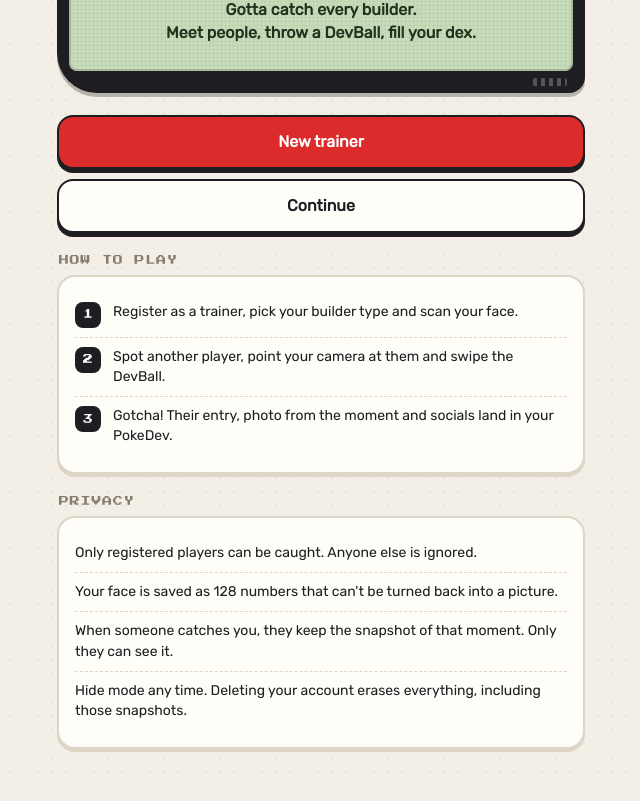
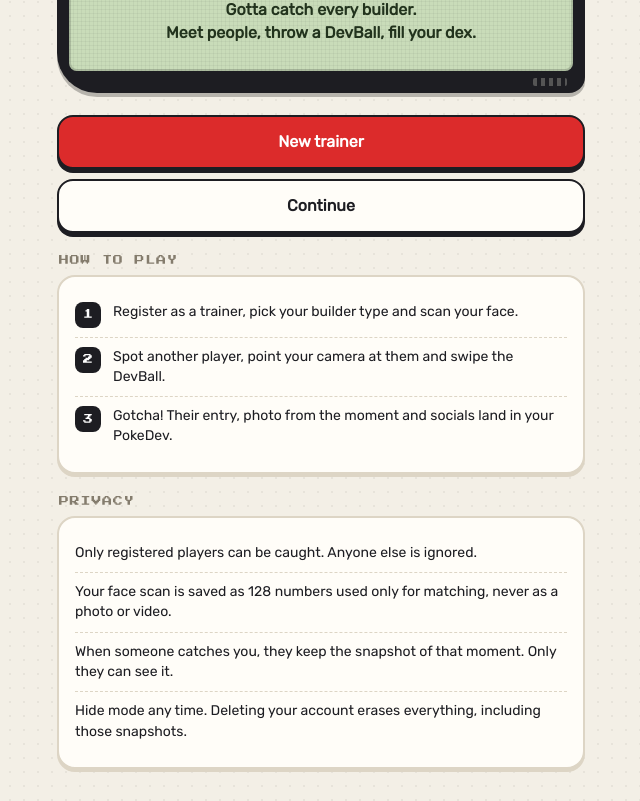
Before and after one commit to DivyanshGoel20/PokeDev, a Next.js app: page / in a window 1280 px wide. Shown: the part 355-1156 px from the top of the page, without its empty margins (319-959 px from the left). Built offline with nearby package versions, Linux system fonts and the light colour scheme; no server answers.

Commit message:
Make privacy wording precise about face fingerprints
Co-Authored-By: Claude Opus 5.5 <noreply@anthropic.com>

```diff
--- a/src/app/page.tsx
+++ b/src/app/page.tsx
@@ -72,7 +72,7 @@ function Landing() {
         <div className="panel">
           <ul className="list-plain">
             <li>Only registered players can be caught. Anyone else is ignored.</li>
-            <li>Your face is saved as 128 numbers that can&apos;t be turned back into a picture.</li>
+            <li>Your face scan is saved as 128 numbers used only for matching, never as a photo or video.</li>
             <li>When someone catches you, they keep the snapshot of that moment. Only they can see it.</li>
             <li>Hide mode any time. Deleting your account erases everything, including those snapshots.</li>
           </ul>
--- a/src/app/scan/FaceScan.tsx
+++ b/src/app/scan/FaceScan.tsx
@@ -155,7 +155,7 @@ export default function FaceScan({ isNew, hasFace, name }: { isNew: boolean; has
             {phase === "loading" ? "Booting scanner..." : hint}
           </div>
           <p className="center small muted" style={{ marginTop: 12 }}>
-            Nothing is recorded. Your face becomes 128 numbers on this phone, and only those are saved.
+            No video or photo leaves your phone. Your face becomes 128 numbers here, and only those are saved.
           </p>
         </div>
 
```
